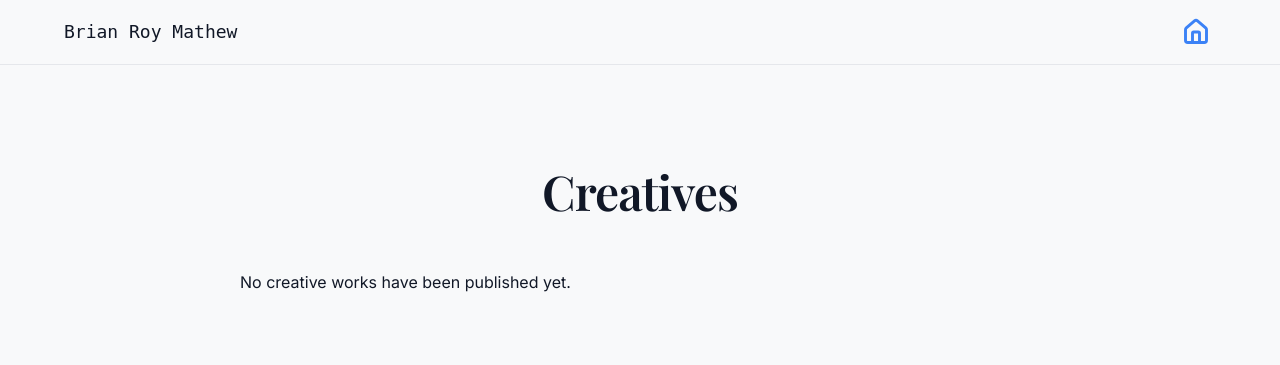
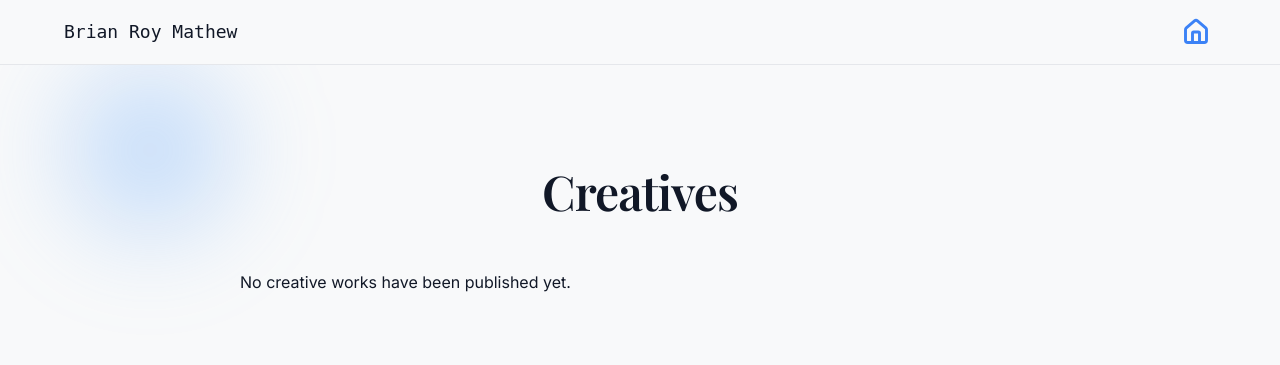
Before and after one commit to brianroyee/brian.page, a Flask app: page /creatives in a window 1280 px wide. Shown: the top 365 px of the page. Run offline with Flask 3, Linux system fonts and the light colour scheme; data that the repository does not hold is empty.

Commit message:
feat: Add interactive lava lamp cursor effect

```diff
--- a/app.py
+++ b/app.py
@@ -7,6 +7,25 @@ app = Flask(__name__)
 app.config.from_object(Config)
 db.init_app(app)
 init_admin(app)
+
+# --- SECRET DATABASE INITIALIZATION ROUTE ---
+# This special URL will be used only ONCE to set up the production database.
+@app.route('/_internal/setup-database/<secret_key>')
+def setup_database_tables(secret_key):
+    """
+    A secret, one-time-use endpoint to create database tables in production.
+    This bypasses the need to run any scripts on a local machine.
+    """
+    # We protect this route with the app's secret key to prevent unauthorized access.
+    if secret_key == app.config['SECRET_KEY']:
+        try:
+            with app.app_context():
+                db.create_all()
+            return "SUCCESS: Production database tables were created (or already existed)."
+        except Exception as e:
+            return f"ERROR: An error occurred: {e}", 500
+    else:
+        return "ERROR: Invalid secret key.", 403
 
 
 @app.route('/api/creatives')
--- a/static/script.js
+++ b/static/script.js
@@ -26,6 +26,7 @@ document.addEventListener('DOMContentLoaded', function() {
     initHoverPreviews();
     initPhotoCarousel();
     handleNavScroll();
+    initCursorBlob();
 
     // API Interaction Initializers
     loadCreativeWorks(); // Fetches data for the /creatives page.
@@ -328,3 +329,23 @@ function trackPageVisit() {
             console.error('Error tracking page visit:', error);
         });
 }
+
+/**
+ * Initializes a "lava lamp" blob effect that follows the user's cursor.
+ */
+function initCursorBlob() {
+    const blob = document.querySelector('.cursor-blob');
+
+    // Only run if the blob element exists.
+    if (!blob) return;
+
+    // Listen for the 'mousemove' event on the entire window.
+    window.addEventListener('mousemove', function(event) {
+        const { clientX, clientY } = event;
+
+        // Move the blob to the cursor's position.
+        // We use transform for smoother, hardware-accelerated animation.
+        // The -50% offsets ensure the center of the blob aligns with the cursor.
+        blob.style.transform = `translate(${clientX - (blob.offsetWidth / 2)}px, ${clientY - (blob.offsetHeight / 2)}px)`;
+    });
+}
--- a/static/styles.css
+++ b/static/styles.css
@@ -16,6 +16,7 @@
 13. CREATIVES PAGE STYLES
 14. FOOTER
 15. RESPONSIVE DESIGN
+16. DIGITAL LAVA LAMP CURSOR
 ================================ */
 
 /* ================================
@@ -893,6 +894,43 @@ body {
 }
 
 /* ================================
+   16. DIGITAL LAVA LAMP CURSOR
+================================ */
+
+.cursor-blob {
+    /* Positioning */
+    position: fixed; /* Stays in the same place on the screen when scrolling */
+    top: 0;
+    left: 0;
+    z-index: -1; /* CRITICAL: Places the blob BEHIND all other content */
+
+    /* Shape and Size */
+    width: 300px;  /* Adjust size as needed */
+    height: 300px;
+    border-radius: 50%; /* Makes it a perfect circle */
+
+    /* Color and Effect */
+    /* Use a soft blue that matches your site's accent color */
+    background: radial-gradient(circle, rgba(96, 165, 250, 0.4) 0%, rgba(59, 130, 246, 0) 60%);
+
+    /* The magic blur effect */
+    filter: blur(40px); /* Adjust blur amount for a softer/harder look */
+
+    /* Smooth Animation */
+    /* This makes the blob glide to the cursor instead of jumping instantly */
+    transition: transform 0.2s ease-out;
+
+    /* Hide on mobile devices where there is no cursor */
+    pointer-events: none; /* Allows clicks to pass through the blob */
+}
+
+/* Optional: Hide the blob on smaller screens for better performance and usability */
+@media (max-width: 768px) {
+    .cursor-blob {
+        display: none;
+    }
+}
+/* ================================
    15. RESPONSIVE DESIGN
 ================================ */
 @media (max-width: 1024px) {
@@ -1077,3 +1115,41 @@ body {
         height: 24px;
     }
 }
+
+/* ================================
+   16. DIGITAL LAVA LAMP CURSOR
+================================ */
+
+.cursor-blob {
+    /* Positioning */
+    position: fixed; /* Stays in the same place on the screen when scrolling */
+    top: 0;
+    left: 0;
+    z-index: -1; /* CRITICAL: Places the blob BEHIND all other content */
+
+    /* Shape and Size */
+    width: 300px;  /* Adjust size as needed */
+    height: 300px;
+    border-radius: 50%; /* Makes it a perfect circle */
+
+    /* Color and Effect */
+    /* Use a soft blue that matches your site's accent color */
+    background: radial-gradient(circle, rgba(96, 165, 250, 0.4) 0%, rgba(59, 130, 246, 0) 60%);
+
+    /* The magic blur effect */
+    filter: blur(40px); /* Adjust blur amount for a softer/harder look */
+
+    /* Smooth Animation */
+    /* This makes the blob glide to the cursor instead of jumping instantly */
+    transition: transform 0.2s ease-out;
+
+    /* Hide on mobile devices where there is no cursor */
+    pointer-events: none; /* Allows clicks to pass through the blob */
+}
+
+/* Optional: Hide the blob on smaller screens for better performance and usability */
+@media (max-width: 768px) {
+    .cursor-blob {
+        display: none;
+    }
+}
--- a/templates/creative.html
+++ b/templates/creative.html
@@ -16,6 +16,10 @@
     <link rel="stylesheet" href="{{ url_for('static', filename='styles.css') }}">
 </head>
 <body>
+
+    <body>
+    <!-- Digital Lava Lamp Cursor Blob -->
+    <div class="cursor-blob"></div>
 
     <!-- Preloader -->
     <div class="preloader">
--- a/templates/index.html
+++ b/templates/index.html
@@ -19,6 +19,9 @@
 
 </head>
 <body>
+
+    <!-- Digital Lava Lamp Cursor Blob -->
+    <div class="cursor-blob"></div>
 
     <!-- Preloader -->
     <div class="preloader">
```
